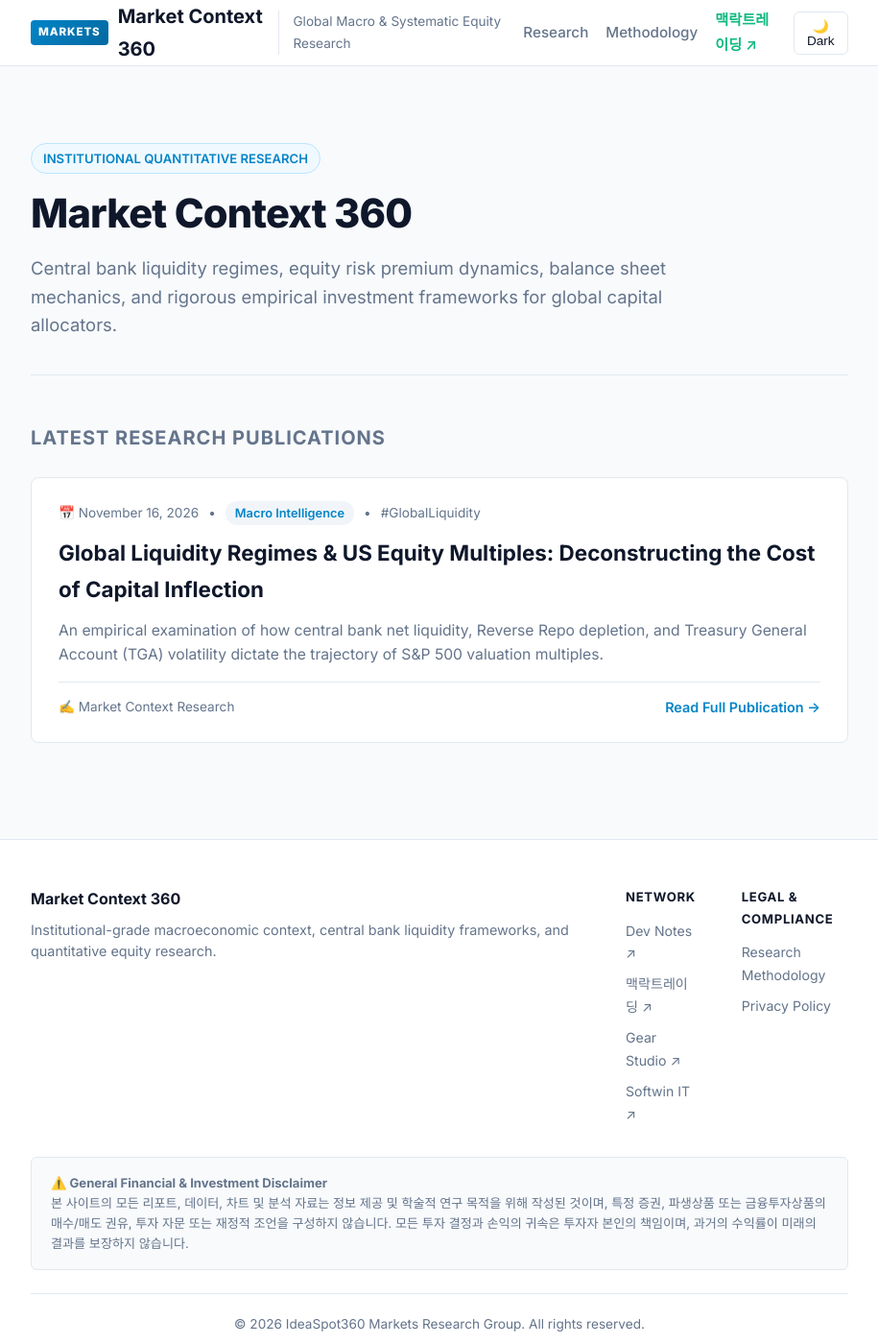
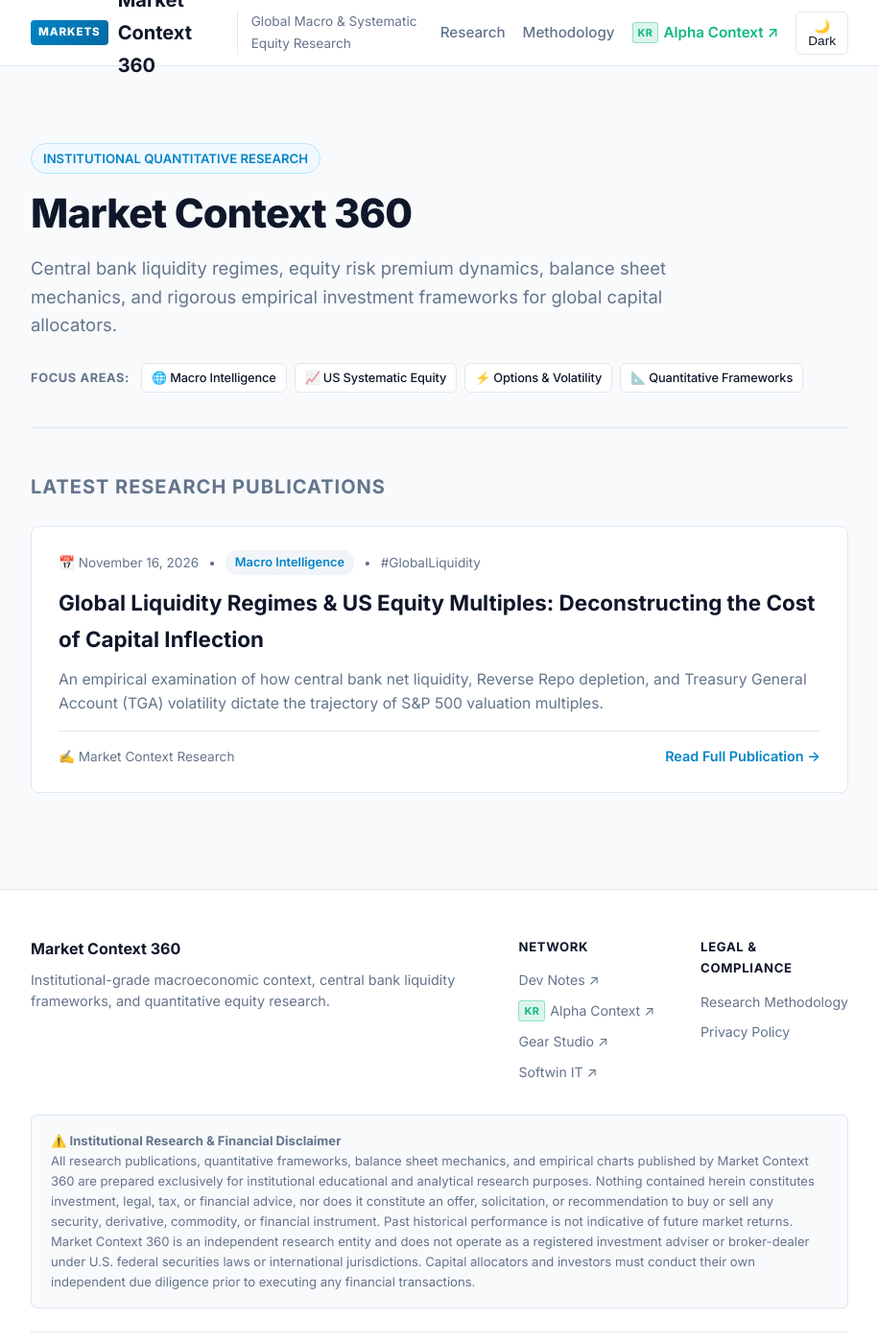
Before and after one commit to ideaspot360/markets, a Jekyll site: the page built from index.html, in a window 1280 px wide and 1400 px high. Shown: the whole window at 96% size, without its empty margins (182-1097 px from the left). Built offline with Jekyll 4.4.1, drawn with Linux system fonts in a browser that asks for light colours.

Commit message:
style(markets): standardize global institutional UI and eliminate Korean locale artifacts

```diff
--- a/_includes/footer.html
+++ b/_includes/footer.html
@@ -11,7 +11,7 @@
         <div class="footer-col">
           <span class="footer-heading">Network</span>
           <a href="https://dev.ideaspot360.com" target="_blank" rel="noopener">Dev Notes ↗</a>
-          <a href="https://stock.ideaspot360.com" target="_blank" rel="noopener">맥락트레이딩 ↗</a>
+          <a href="https://stock.ideaspot360.com" target="_blank" rel="noopener"><span class="edition-pill">KR</span> Alpha Context ↗</a>
           <a href="https://gear.ideaspot360.com" target="_blank" rel="noopener">Gear Studio ↗</a>
           <a href="https://softwin.tistory.com" target="_blank" rel="noopener">Softwin IT ↗</a>
         </div>
@@ -26,10 +26,13 @@
     <!-- Financial Disclaimer -->
     <div class="footer-disclaimer">
       <p>
-        <strong>⚠️ General Financial & Investment Disclaimer</strong><br>
-        본 사이트의 모든 리포트, 데이터, 차트 및 분석 자료는 정보 제공 및 학술적 연구 목적을 위해 작성된 것이며,
-        특정 증권, 파생상품 또는 금융투자상품의 매수/매도 권유, 투자 자문 또는 재정적 조언을 구성하지 않습니다.
-        모든 투자 결정과 손익의 귀속은 투자자 본인의 책임이며, 과거의 수익률이 미래의 결과를 보장하지 않습니다.
+        <strong>⚠️ Institutional Research &amp; Financial Disclaimer</strong><br>
+        All research publications, quantitative frameworks, balance sheet mechanics, and empirical charts published by Market Context 360
+        are prepared exclusively for institutional educational and analytical research purposes.
+        Nothing contained herein constitutes investment, legal, tax, or financial advice, nor does it constitute an offer, solicitation, or recommendation
+        to buy or sell any security, derivative, commodity, or financial instrument. Past historical performance is not indicative of future market returns.
+        Market Context 360 is an independent research entity and does not operate as a registered investment adviser or broker-dealer under U.S. federal securities laws
+        or international jurisdictions. Capital allocators and investors must conduct their own independent due diligence prior to executing any financial transactions.
       </p>
     </div>
 
--- a/_includes/header.html
+++ b/_includes/header.html
@@ -11,7 +11,7 @@
     <nav class="site-nav">
       <a href="{{ '/' | relative_url }}" class="nav-link">Research</a>
       <a href="{{ '/about' | relative_url }}" class="nav-link">Methodology</a>
-      <a href="https://stock.ideaspot360.com" class="nav-link nav-external" target="_blank" rel="noopener">맥락트레이딩 ↗</a>
+      <a href="https://stock.ideaspot360.com" class="nav-link nav-external" target="_blank" rel="noopener" title="Alpha Context - Korean Market Edition"><span class="edition-pill">KR</span> Alpha Context ↗</a>
       <button id="theme-toggle" class="theme-btn" aria-label="Toggle Theme">🌙 Dark</button>
     </nav>
   </div>
--- a/assets/css/style.css
+++ b/assets/css/style.css
@@ -146,6 +146,41 @@ body {
 .nav-external {
   color: #10b981;
   font-weight: 600;
+  white-space: nowrap;
+  display: inline-flex;
+  align-items: center;
+}
+
+.edition-pill {
+  display: inline-block;
+  background: rgba(16, 185, 129, 0.15);
+  color: #10b981;
+  font-size: 0.68rem;
+  font-weight: 700;
+  padding: 1px 5px;
+  border-radius: 3px;
+  border: 1px solid rgba(16, 185, 129, 0.35);
+  margin-right: 5px;
+  letter-spacing: 0.04em;
+  vertical-align: middle;
+}
+
+.pillar-chip {
+  display: inline-block;
+  background: var(--card-bg);
+  border: 1px solid var(--border-color);
+  color: var(--text-color);
+  font-size: 0.8rem;
+  font-weight: 500;
+  padding: 4px 10px;
+  border-radius: 6px;
+  letter-spacing: -0.01em;
+  transition: all 0.2s ease;
+}
+
+.pillar-chip:hover {
+  border-color: var(--primary-color);
+  color: var(--primary-color);
 }
 
 .theme-btn {
@@ -443,6 +478,9 @@ pre code {
   font-size: 0.88rem;
   color: var(--text-muted);
   transition: color 0.2s;
+  white-space: nowrap;
+  display: inline-flex;
+  align-items: center;
 }
 
 .footer-col a:hover {
--- a/assets/js/main.js
+++ b/assets/js/main.js
@@ -75,15 +75,15 @@ function initPanZoomLightbox() {
   modal.innerHTML = `
     <div class="panzoom-toolbar">
       <span class="panzoom-scale-badge" id="pz-scale">100%</span>
-      <button class="panzoom-btn" id="pz-zoom-out" title="축소 (-)">−</button>
-      <button class="panzoom-btn" id="pz-zoom-in" title="확대 (+)">+</button>
-      <button class="panzoom-btn" id="pz-reset" title="원래 크기 (리셋)">↺</button>
-      <button class="panzoom-btn" id="pz-close" title="닫기 (Esc)" style="margin-left: 6px; font-weight: bold;">✕</button>
+      <button class="panzoom-btn" id="pz-zoom-out" title="Zoom Out (−)">−</button>
+      <button class="panzoom-btn" id="pz-zoom-in" title="Zoom In (+)">+</button>
+      <button class="panzoom-btn" id="pz-reset" title="Reset View (R)">↺</button>
+      <button class="panzoom-btn" id="pz-close" title="Close (Esc)" style="margin-left: 6px; font-weight: bold;">✕</button>
     </div>
     <div class="panzoom-viewport" id="pz-viewport">
       <img class="panzoom-image" id="pz-image" src="" alt="Zoomable Image">
     </div>
-    <div class="panzoom-hint">🖱️ 휠: 줌 인/아웃 | 드래그/방향키: 이동 | 더블클릭: 2.5x | +, -: 줌 | 0/R: 리셋 | ESC: 닫기</div>
+    <div class="panzoom-hint">🖱️ Wheel / +, -: Zoom | Drag / Arrow Keys: Pan | Double-Click: 2.5x | 0 / R: Reset | ESC: Close</div>
   `;
   document.body.appendChild(modal);
 
--- a/index.html
+++ b/index.html
@@ -3,16 +3,25 @@ layout: default
 title: "Global Macro & Systematic Equity Intelligence"
 ---
 
-<div class="hero-section" style="margin-bottom: 48px; padding: 36px 0; border-bottom: 1px solid var(--border-color);">
+<div class="hero-section" style="margin-bottom: 44px; padding: 36px 0; border-bottom: 1px solid var(--border-color);">
   <div style="display: inline-block; background: var(--callout-bg); color: var(--primary-color); border: 1px solid var(--callout-border); padding: 4px 12px; border-radius: 20px; font-size: 0.82rem; font-weight: 600; margin-bottom: 16px;">
     INSTITUTIONAL QUANTITATIVE RESEARCH
   </div>
   <h1 style="font-size: 2.6rem; font-weight: 800; line-height: 1.25; margin: 0 0 16px 0; letter-spacing: -0.02em;">
     Market Context 360
   </h1>
-  <p style="font-size: 1.15rem; color: var(--text-muted); max-width: 720px; line-height: 1.6; margin: 0;">
+  <p style="font-size: 1.15rem; color: var(--text-muted); max-width: 720px; line-height: 1.6; margin: 0 0 24px 0;">
     Central bank liquidity regimes, equity risk premium dynamics, balance sheet mechanics, and rigorous empirical investment frameworks for global capital allocators.
   </p>
+
+  <!-- Core Research Pillars (Focus Areas) -->
+  <div style="display: flex; flex-wrap: wrap; gap: 8px; align-items: center;">
+    <span style="font-size: 0.8rem; font-weight: 700; color: var(--text-muted); text-transform: uppercase; letter-spacing: 0.05em; margin-right: 4px;">Focus Areas:</span>
+    <span class="pillar-chip">🌐 Macro Intelligence</span>
+    <span class="pillar-chip">📈 US Systematic Equity</span>
+    <span class="pillar-chip">⚡ Options &amp; Volatility</span>
+    <span class="pillar-chip">📐 Quantitative Frameworks</span>
+  </div>
 </div>
 
 <div class="posts-list">
```
Also changed, not shown: _layouts/post.html (+5 -4 lines), README.md.
